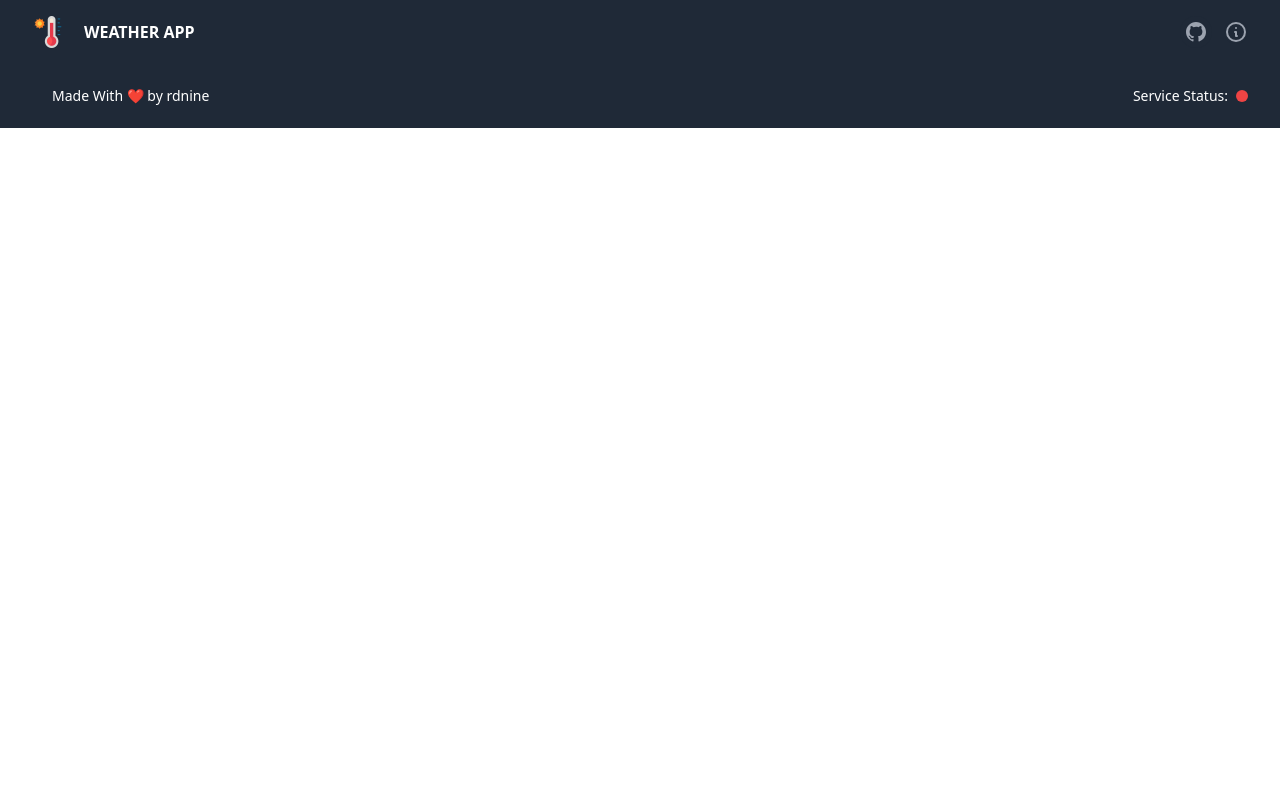
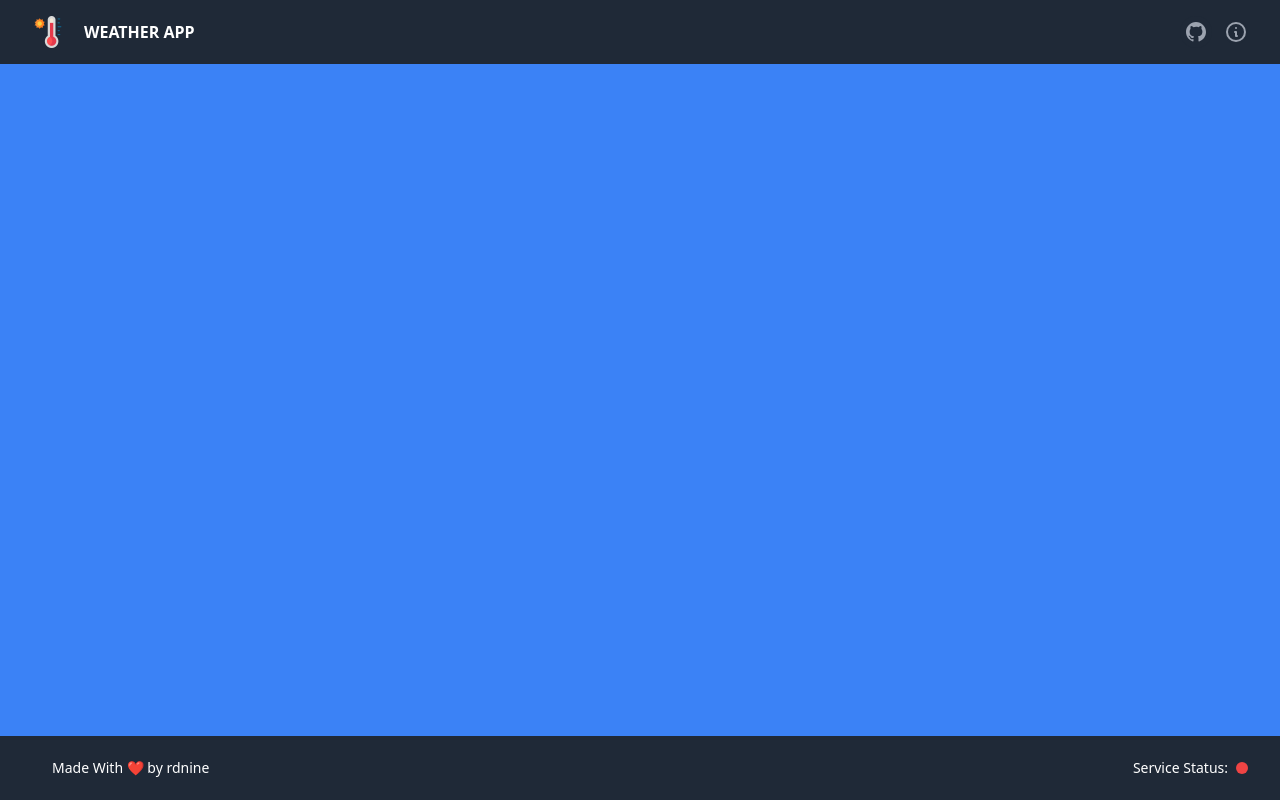
Before and after one commit to rdnine/weather-app, a Vue app in the folder client/: page / in a window 1280 px wide. Built offline with nearby package versions, Linux system fonts and the light colour scheme.

Commit message:
feat: update layout wrappers

```diff
--- a/client/src/layouts/Default.vue
+++ b/client/src/layouts/Default.vue
@@ -1,7 +1,7 @@
 <template>
-  <div>
+  <div class="overflow-x-hidden h-screen w-screen flex flex-col">
     <navbar />
-    <main>
+    <main class="flex flex-1 bg-blue-500">
       <router-view v-slot="{ Component }">
         <transition name="fade">
           <component :is="Component" />
```
